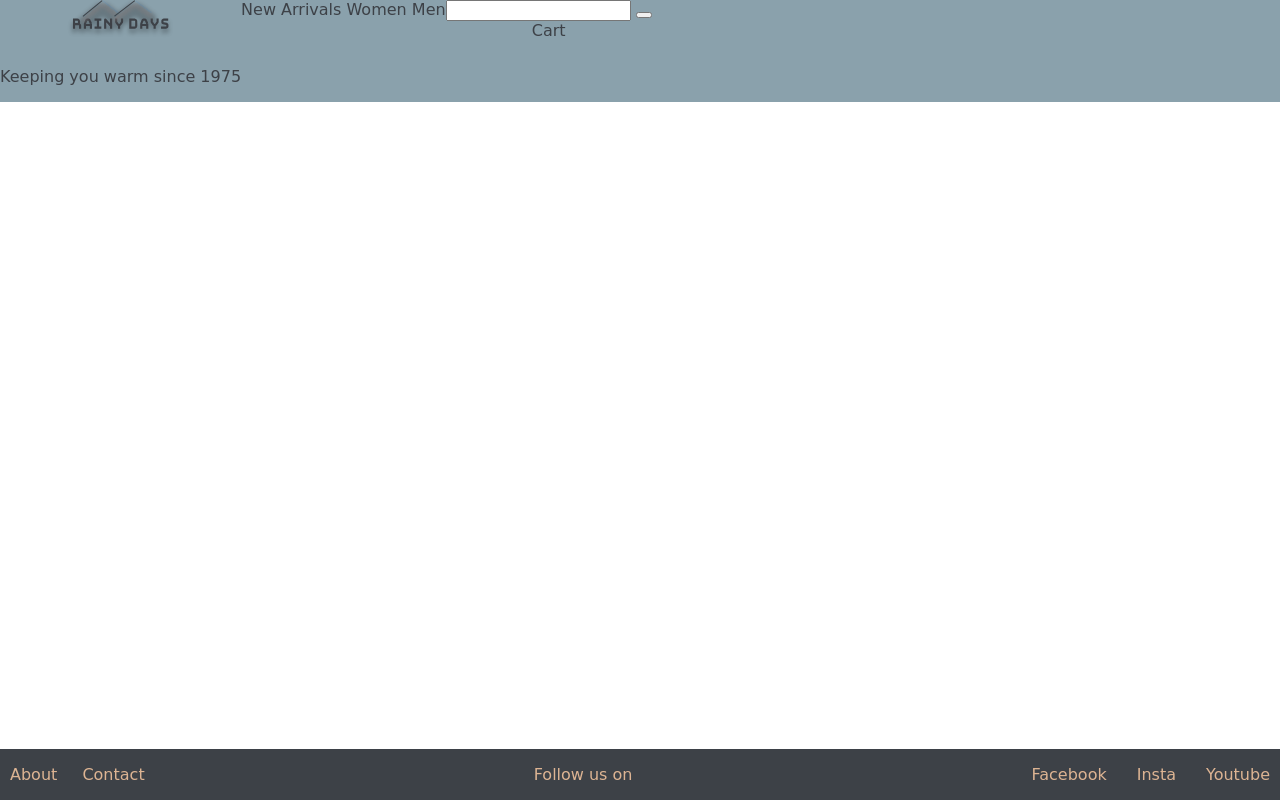
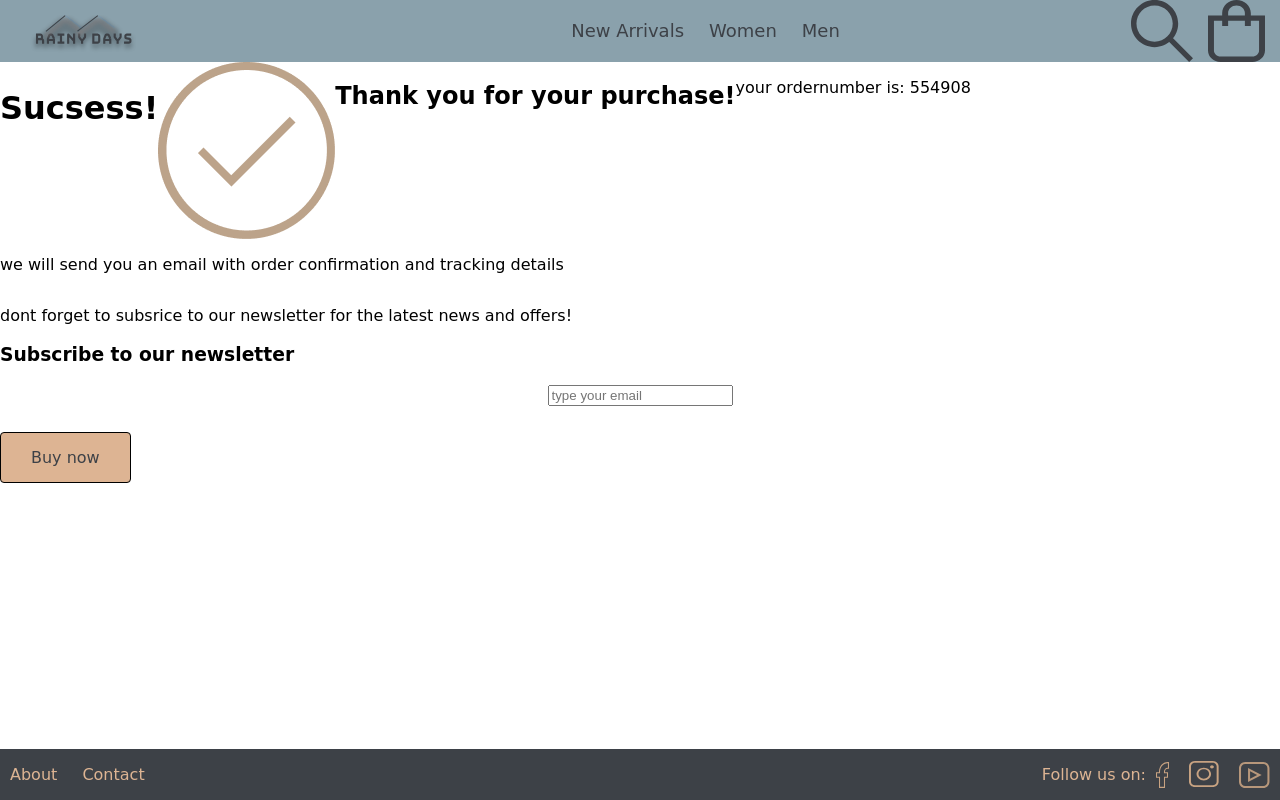
Before and after one commit to RamonaXR/CA-HTML-CSS, a plain HTML site: page sucsess.html in a window 1280 px wide. Drawn offline with Linux system fonts and the light colour scheme; a web font is replaced by a local one.

Commit message:
Changes contact

```diff
--- a/CSS/styles.css
+++ b/CSS/styles.css
@@ -547,8 +547,15 @@ margin-bottom: 10px;
 
 }
 
+.contact-page img{
+    max-width: 400px;
+    height: auto;
+    object-fit: contain;
+}
 
-
+.contact-top {
+    color:#ddb493;
+}
 
 .info {
 
--- a/sucsess.html
+++ b/sucsess.html
@@ -11,35 +11,55 @@
   </head>
   <body>
     <header>
-        <div>
-            <logo>
-                <img src="Images/LogoHeader.svg" alt="LogoHeader">
-          </logo>
-          <p>Keeping you warm since 1975</p>
+        <span href="#" class="LogoHeader">
+          <img src="Images/LogoHeader.svg" alt="LogoHeader" />
+        </span>
+
+        <nav class="menu">
+          <ul class="list">
+            <li><a href="#">New Arrivals</a></li>
+
+            <li><a href="#">Women</a></li>
+
+            <li><a href="#">Men</a></li>
+          </ul>
+        </nav>
+
+        <div class="icons">
+          <img src="Images/searchicon.svg" alt="search" />
+
+          <img src="Images/carticon.svg" alt="cart" />
         </div>
-        <nav>
-          <a href="#">New Arrivals</a> <a href="#">Women</a> <a href="#">Men</a>
-        </nav>
-        <form>
-            <label for="search"><input type="text" id="search" name="search">
-            <button type="submit"></button>
-        </form>
-        <nav>
-            <a href="#">Cart</a>
-          </nav>
-    </header>
+      </header>
     <main>
+        <section class="flex flex-wrap flex-1 sucsess">
+            <h1>Sucsess!</h1>
+            <img src="Images/check.png" alt="check-symbol">
+            <h2>Thank you for your purchase!</h2>
+            <p>your ordernumber is: 554908</p>
+                <p>we will send you an email with order confirmation and tracking details</p>
+        </section>
+        <section>
+            <p>dont forget to subsrice to our newsletter for the latest news and offers!</p>
+            <h3>Subscribe to our newsletter</h3>
+            <div class="newsletter">
+                <input type="email" name="email" placeholder="type your email" />
+              </div>
+              <a href="#" class="button">Buy now</a>
+        </section>
     </main>
     <footer>
-        <nav>
-            <a href="#">About</a> <a href="#">Contact</a>
-          </nav>
-          <p>Follow us on</p>
-          <div class="Socials">
-              <a>Facebook</a>
-              <a>Insta</a>
-              <a>Youtube</a>
-          </div>
-    </footer>
+        <nav><a href="#">About</a> <a href="#">Contact</a></nav>
+
+        <div class="Socials">
+          <p>Follow us on:</p>
+
+          <img src="Images/facebookicon.svg" alt="facebook" />
+
+          <img src="Images/instaicon.svg" alt="instagram" />
+
+          <img src="Images/youtubeicon.svg" alt="youtube" />
+        </div>
+      </footer>
   </body>
   </html>
```
Also changed, not shown: Product.html (+5 -2 lines), contact.html (+6 -5 lines), Images/check.png (added).
